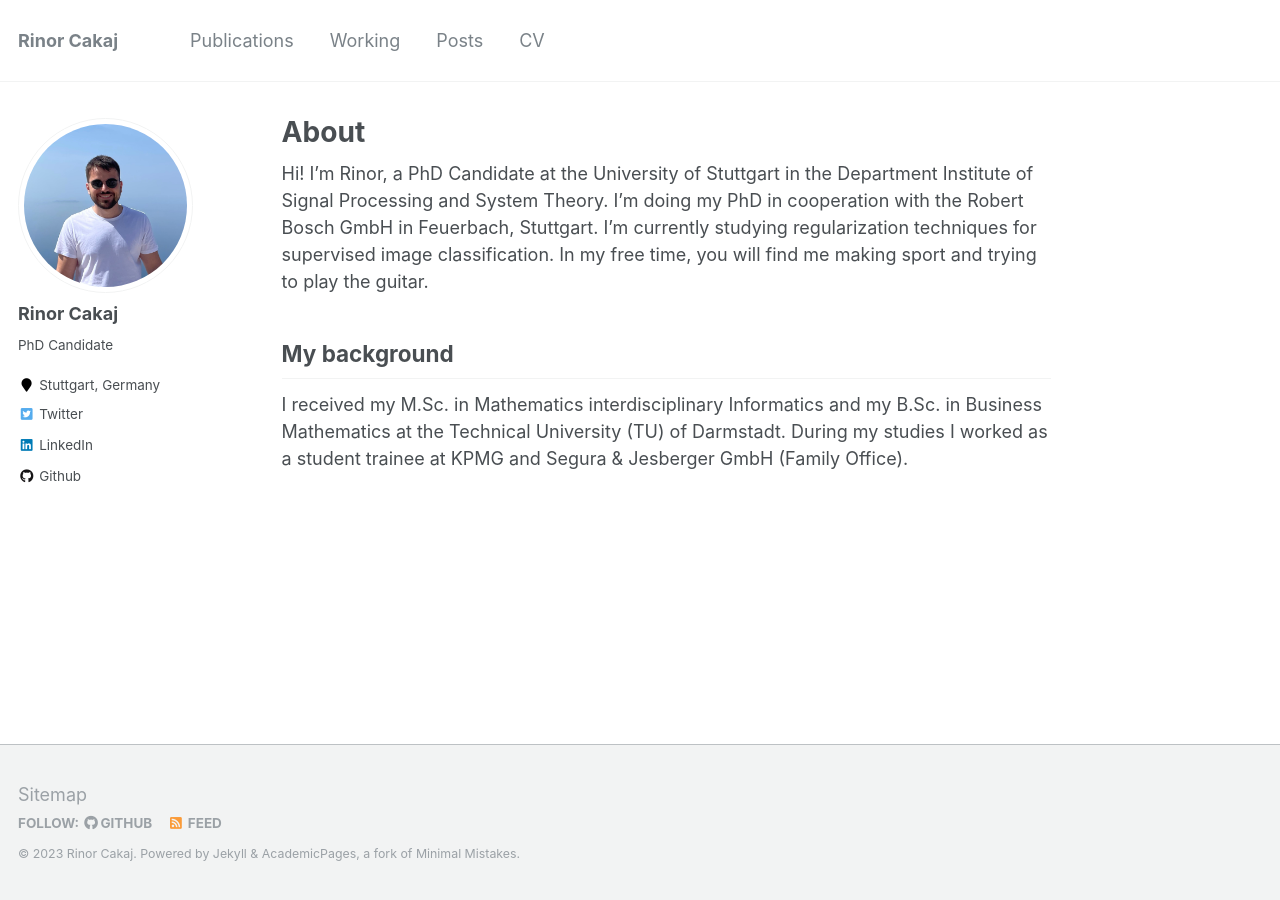
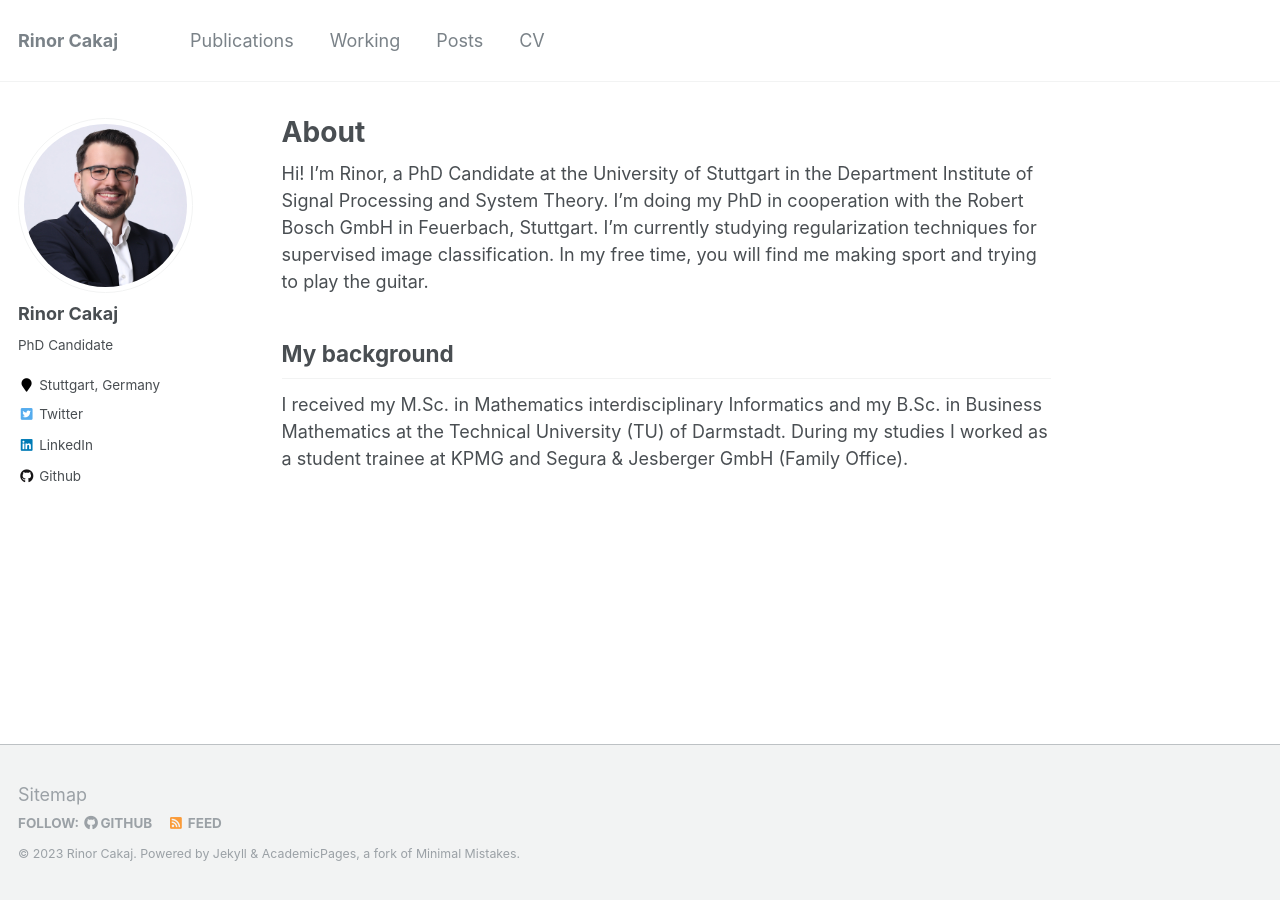
Before and after one commit to rinorcakaj/rinorcakaj.github.io, a Jekyll site: the page built from _pages/about.md, in a window 1280 px wide. Built offline with Jekyll 4.4.1, drawn with Linux system fonts in a browser that asks for light colours.

Commit message:
Update image

```diff
--- a/_config.yml
+++ b/_config.yml
@@ -81,7 +81,7 @@ analytics:
 # Site Author
 author:
   name             : "Rinor Cakaj"
-  avatar           : "profil_picture_2.jpg"
+  avatar           : "A05A0300_ab.jpg"
   bio              : "PhD Candidate"
   location         : "Stuttgart, Germany"
   employer         :
```
Also changed, not shown: images/A05A0300_ab.JPG (added), 1 other file.
